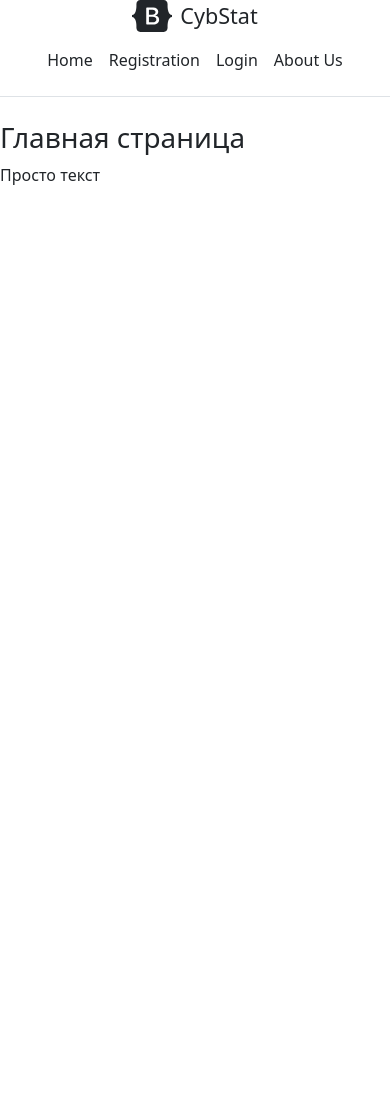
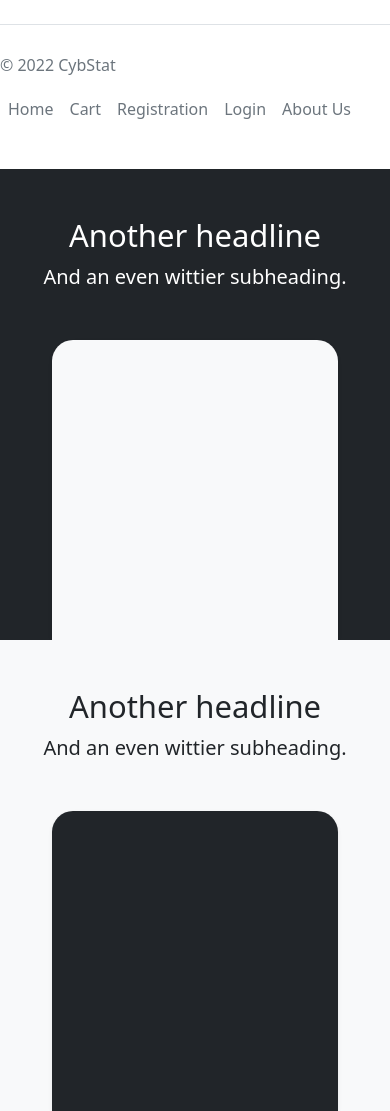
Before and after one commit to Krukotik/WebSite, a Django app: page / in a window 390 px wide. Before the commit the page ends 185 px from the top, so only its background shows below. Run offline with Django 4.2, Linux system fonts and the light colour scheme.

Commit message:
design work

```diff
--- a/Lab 3-4/cybstat/main/templates/main/index.html
+++ b/Lab 3-4/cybstat/main/templates/main/index.html
@@ -5,24 +5,41 @@
     <meta name="viewport"
           content="width=device-width, user-scalable=no, initial-scale=1.0, maximum-scale=1.0, minimum-scale=1.0">
     <meta http-equiv="X-UA-Compatible" content="ie=edge">
-    <title>Главная страница</title>
+    <title>Главная</title>
     <link rel="stylesheet" href="https://cdn.jsdelivr.net/npm/bootstrap@5.1.3/dist/css/bootstrap.min.css">
 </head>
 <body>
-<div class="d-flex flex-column flex-md-row align-items-center pb-3 mb-4 border-bottom">
-      <a href="/" class="d-flex align-items-center text-dark text-decoration-none">
-        <svg xmlns="http://www.w3.org/2000/svg" width="40" height="32" class="me-2" viewBox="0 0 118 94" role="img"><title>Bootstrap</title><path fill-rule="evenodd" clip-rule="evenodd" d="M24.509 0c-6.733 0-11.715 5.893-11.492 12.284.214 6.14-.064 14.092-2.066 20.577C8.943 39.365 5.547 43.485 0 44.014v5.972c5.547.529 8.943 4.649 10.951 11.153 2.002 6.485 2.28 14.437 2.066 20.577C12.794 88.106 17.776 94 24.51 94H93.5c6.733 0 11.714-5.893 11.491-12.284-.214-6.14.064-14.092 2.066-20.577 2.009-6.504 5.396-10.624 10.943-11.153v-5.972c-5.547-.529-8.934-4.649-10.943-11.153-2.002-6.484-2.28-14.437-2.066-20.577C105.214 5.894 100.233 0 93.5 0H24.508zM80 57.863C80 66.663 73.436 72 62.543 72H44a2 2 0 01-2-2V24a2 2 0 012-2h18.437c9.083 0 15.044 4.92 15.044 12.474 0 5.302-4.01 10.049-9.119 10.88v.277C75.317 46.394 80 51.21 80 57.863zM60.521 28.34H49.948v14.934h8.905c6.884 0 10.68-2.772 10.68-7.727 0-4.643-3.264-7.207-9.012-7.207zM49.948 49.2v16.458H60.91c7.167 0 10.964-2.876 10.964-8.281 0-5.406-3.903-8.178-11.425-8.178H49.948z" fill="currentColor"></path></svg>
-        <span class="fs-4">CybStat</span>
-      </a>
+<footer class="d-flex flex-wrap justify-content-between align-items-center py-3 my-4 border-top">
+    <p class="col-md-4 mb-0 text-muted">© 2022 CybStat</p>
 
-      <nav class="d-inline-flex mt-2 mt-md-0 ms-md-auto">
-          <a class="me-3 py-2 text-dark text-decoration-none" href="/">Home</a>
-        <a class="me-3 py-2 text-dark text-decoration-none" href="#">Registration</a>
-        <a class="me-3 py-2 text-dark text-decoration-none" href="#">Login</a>
-        <a class="py-2 text-dark text-decoration-none" href="/about">About Us</a>
-      </nav>
+    <a href="/" class="col-md-4 d-flex align-items-center justify-content-center mb-3 mb-md-0 me-md-auto link-dark text-decoration-none">
+      <svg class="bi me-2" width="40" height="32"><use xlink:href="#bootstrap"></use></svg>
+    </a>
+
+    <ul class="nav col-md-4 justify-content-end">
+      <li class="nav-item"><a href="/" class="nav-link px-2 text-muted">Home</a></li>
+      <li class="nav-item"><a href="#" class="nav-link px-2 text-muted">Cart</a></li>
+      <li class="nav-item"><a href="/reg" class="nav-link px-2 text-muted">Registration</a></li>
+      <li class="nav-item"><a href="/log" class="nav-link px-2 text-muted">Login</a></li>
+      <li class="nav-item"><a href="/about" class="nav-link px-2 text-muted">About Us</a></li>
+    </ul>
+  </footer>
+
+<div class="bg-dark me-md-3 pt-3 px-3 pt-md-5 px-md-5 text-center text-white overflow-hidden">
+      <div class="my-3 py-3">
+        <h2 class="display-5">Another headline</h2>
+        <p class="lead">And an even wittier subheading.</p>
+      </div>
+      <div class="bg-light shadow-sm mx-auto" style="width: 80%; height: 300px; border-radius: 21px 21px 0 0;"></div>
     </div>
-    <h1>Главная страница</h1>
-    <p>Просто текст</p>
+
+<div class="bg-light me-md-3 pt-3 px-3 pt-md-5 px-md-5 text-center overflow-hidden">
+      <div class="my-3 p-3">
+        <h2 class="display-5">Another headline</h2>
+        <p class="lead">And an even wittier subheading.</p>
+      </div>
+      <div class="bg-dark shadow-sm mx-auto" style="width: 80%; height: 300px; border-radius: 21px 21px 0 0;"></div>
+    </div>
+
 </body>
 </html>
--- a/Lab 3-4/cybstat/main/urls.py
+++ b/Lab 3-4/cybstat/main/urls.py
@@ -6,4 +6,6 @@ from . import views
 urlpatterns = [
     path('', views.index),
     path('about', About.as_view()),
+    path('reg', Reg.as_view()),
+    path('log', Log.as_view()),
 ]
--- a/Lab 3-4/cybstat/main/views.py
+++ b/Lab 3-4/cybstat/main/views.py
@@ -7,6 +7,14 @@ class About(TemplateView):
     template_name = 'main/about.html'
 
 
+class Reg(TemplateView):
+    template_name = 'main/reg.html'
+
+
+class Log(TemplateView):
+    template_name = 'main/log.html'
+
+
 def index(request):
     players = CybdbModels.objects.order_by('-id')
     return render(request, 'main/index.html', {'CybdbModels': players})
```
Also changed, not shown: Lab 3-4/cybstat/main/templates/main/about.html (+11 -13 lines), Lab 3-4/cybstat/main/templates/main/log.html (+11 -3 lines), Lab 3-4/cybstat/main/templates/main/reg.html (+11 -3 lines).
